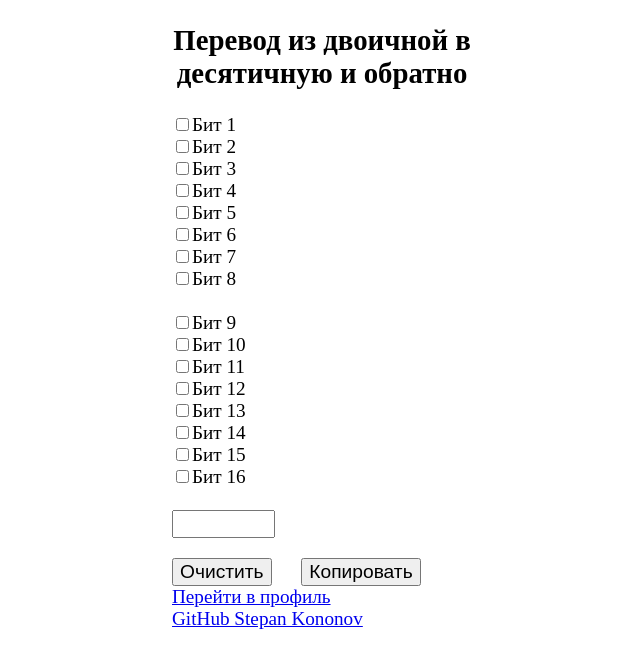
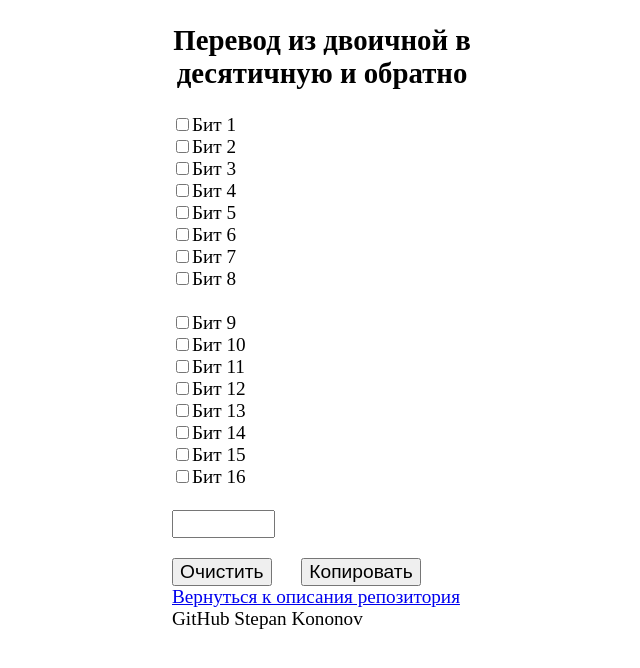
Before and after one commit to stepan-ko/converter-bool-dec, a plain HTML site: page index.html in a window 1280 px wide. Shown: the whole page, without its empty margins (318-958 px from the left). Drawn offline with Linux system fonts and the light colour scheme.

```diff
--- a/index.html
+++ b/index.html
@@ -59,7 +59,9 @@
             <input class="butt" type="button" value="Копировать" onClick="copyTObuffer()">
         </div>
 
-        <a href="https://github.com/stepan-ko">Перейти в профиль<br>GitHub Stepan Kononov</a>
+        <a href="https://github.com/stepan-ko/converter-bool-dec">Вернуться к описания репозитория</a>
+        <br>
+        <a href="https://github.com/stepan-ko/"></a>GitHub Stepan Kononov</a>
 
     </div>
 
```
